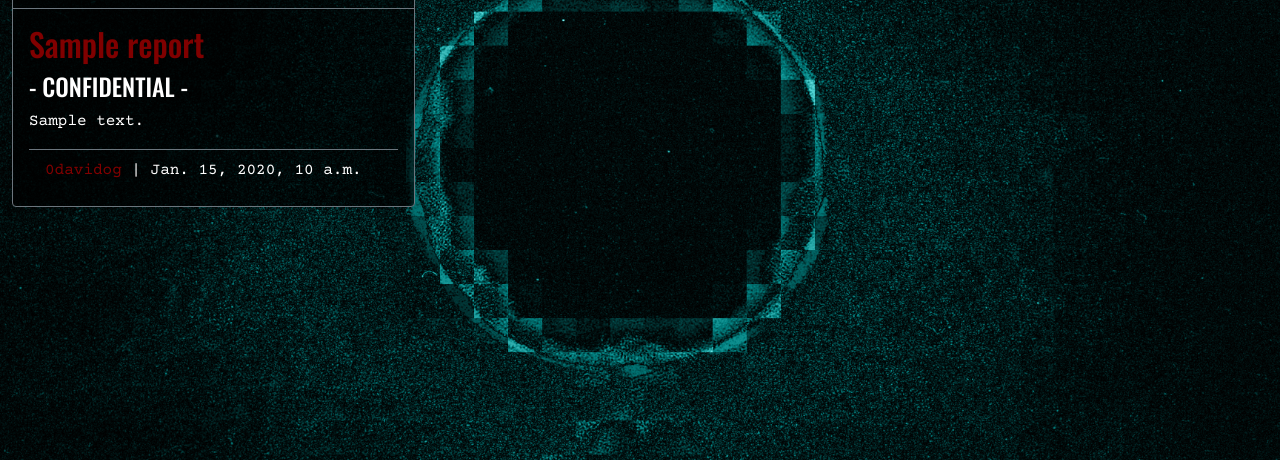
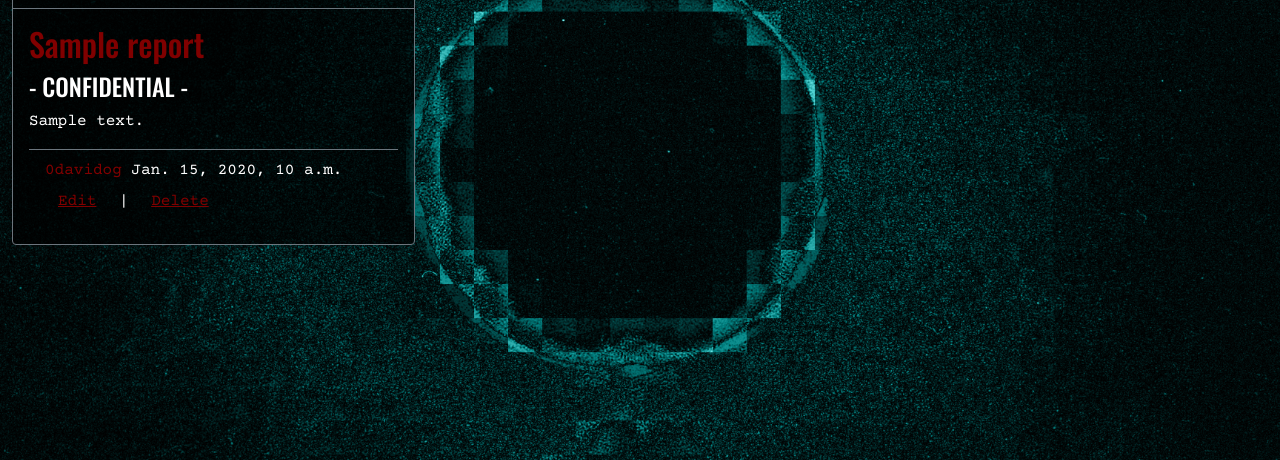
Before and after one commit to 0davidog/Umbra-Report, a Django app: page / in a window 1280 px wide. Shown: the part 227-687 px from the top of the page. Run offline with Django 4.2, Linux system fonts and the light colour scheme; data comes from the database, SQL or seed files in the repository; tables that the repository leaves empty hold one stand-in row (values such as "Sample post"); some libraries are stand-ins or nearby versions.

Commit message:
Add user edit and delete function to blog posts

```diff
--- a/blog/templates/blog/index.html
+++ b/blog/templates/blog/index.html
@@ -67,7 +67,10 @@
                             <p class="card-text">{{ report.excerpt }}</p>
                             {% endif %}
                             <div class="card-footer bg-transparent border-secondary">
-                                <a href="{% url 'user_profile' report.author %}">{{ report.author }}</a> | {{ report.created_on }}
+                                <a href="{% url 'user_profile' report.author %}">{{ report.author }}</a>
+                                {{ report.created_on }}
+                                <a  class="btn btn-link" href="{% url 'edit_report' report.slug %}">Edit</a> |
+                                <button class="btn btn-link delete-report-btn" report_id="{{ report.id }}" slug="{{ report.slug }}">Delete</button>
                             </div>
 
                         </div>
@@ -124,4 +127,52 @@
 <!-- close container -->
 </div>
 
+
+<!--
+  Bootstrap modal used for delete comment confirmation.
+-->
+
+<div class="modal fade justify-content-center" id="deleteReportModal" tabindex="-1" aria-labelledby="deleteModalLabel" aria-hidden="true">
+    <div class="modal-dialog">
+      <div class="modal-content">
+
+        <div class="modal-header">
+          <h3 class="modal-title" id="deleteModalLabel">Delete report?
+            <button type="button" class="btn btn-link" data-bs-dismiss="modal" aria-label="Close">
+              <i class="fa-solid fa-xmark"></i>
+            </button>
+          </h3>
+        </div>
+
+        <div class="modal-body">
+
+          <br>
+
+          <div class="alert alert-danger bg-transparent border-danger">
+            <i class="fa-solid fa-triangle-exclamation"></i>
+            Are you sure you want to delete?
+          </div>
+
+        </div>
+
+        <br>
+
+        <div class="modal-footer">
+          <button type="button" class="btn btn-secondary" data-bs-dismiss="modal">
+            Close
+          </button>
+
+          <a id="deleteReportConfirm" href="#" class="btn btn-danger">Delete</a>
+
+        </div>
+      </div>
+    </div>
+  </div>
+  <!-- End of Boostrap Modal -->
+
 {% endblock %}
+
+<!-- Connect JS file to Base HTML -->
+{% block extras %}
+<script type="text/javascript" src="{% static 'js/delete_report.js' %}"></script>
+{% endblock %}
--- a/blog/urls.py
+++ b/blog/urls.py
@@ -10,5 +10,6 @@ urlpatterns = [
     path('<slug:slug>/delete_comment/<int:comment_id>/', views.comment_delete, name='comment_delete'),
     path('profile/<slug:author>/', views.user_profile, name='user_profile'),
     path('<slug:slug>/', views.full_report, name='full_report'),
-
+    path('<slug:slug>/edit/', views.edit_report, name='edit_report'),
+    path('<slug:slug>/delete/<int:report_id>/', views.delete_report, name='delete_report'),
 ]
--- a/blog/views.py
+++ b/blog/views.py
@@ -151,3 +151,40 @@ def user_profile(request, author):
         "report_list": report_list,
         },
         )
+
+
+def edit_report(request, slug):
+    edit = get_object_or_404(Report, slug=slug)
+
+    if request.method == "POST":
+        report_form = ReportForm(request.POST, request.FILES, instance=edit)
+        if report_form.is_valid():
+            report = report_form.save(commit=False)
+            report.author = request.user
+            report.featured_image = request.FILES.get('featured_image')
+            report.save()
+            messages.success(request, 'Report submitted and awaiting approval')
+            return redirect('home')
+        else:
+            messages.error(request, 'Error submitting the report. Please check the form.')
+    else:
+        report_form = ReportForm(instance=edit)
+
+    return render(request, "blog/edit_report.html", {
+        "report_form": report_form,
+    })
+
+
+def delete_report(request, slug, report_id):
+
+    report = get_object_or_404(Report, slug=slug, pk=report_id)
+
+    if report.author == request.user:
+        report.delete()
+        messages.success(request, 'Report deleted successfully.')
+        return redirect('home')
+
+    else:
+        messages.add_message(request, messages.ERROR, 'You can only delete your own reports!')
+
+    return HttpResponseRedirect(reverse('home'))
--- a/static/js/comments.js
+++ b/static/js/comments.js
@@ -10,7 +10,6 @@ const submitButton = document.getElementById("submitButton");
 const deleteModal = new bootstrap.Modal(document.getElementById("deleteModal"));
 const deleteBtn = document.getElementsByClassName("delete-btn");
 const deleteConfirm = document.getElementById("deleteConfirm");
-
 
 /**
 * Initializes edit functionality for the provided edit buttons.
--- /dev/null
+++ b/static/js/delete_report.js
@@ -0,0 +1,18 @@
+const deleteReportModal = new bootstrap.Modal(document.getElementById("deleteReportModal"));
+const deleteReportBtn = document.getElementsByClassName("delete-report-btn");
+const deleteReportConfirm = document.getElementById("deleteReportConfirm");
+
+console.log('js connected');
+
+for (let button of deleteReportBtn) {
+    button.addEventListener("click", (e) => {
+      console.log('click');
+      let reportId = e.target.getAttribute("report_id");
+      let slug = e.target.getAttribute("slug");
+      if (slug === null) {
+        deleteReportConfirm.href = `delete/${reportId}`;
+      } else
+      deleteReportConfirm.href = `${slug}/delete/${reportId}`;
+      deleteReportModal.show();
+    });
+  }
```
Also changed, not shown: blog/templates/blog/edit_report.html (added, +50 -0 lines), blog/templates/blog/full_report.html (+51 -0 lines).
